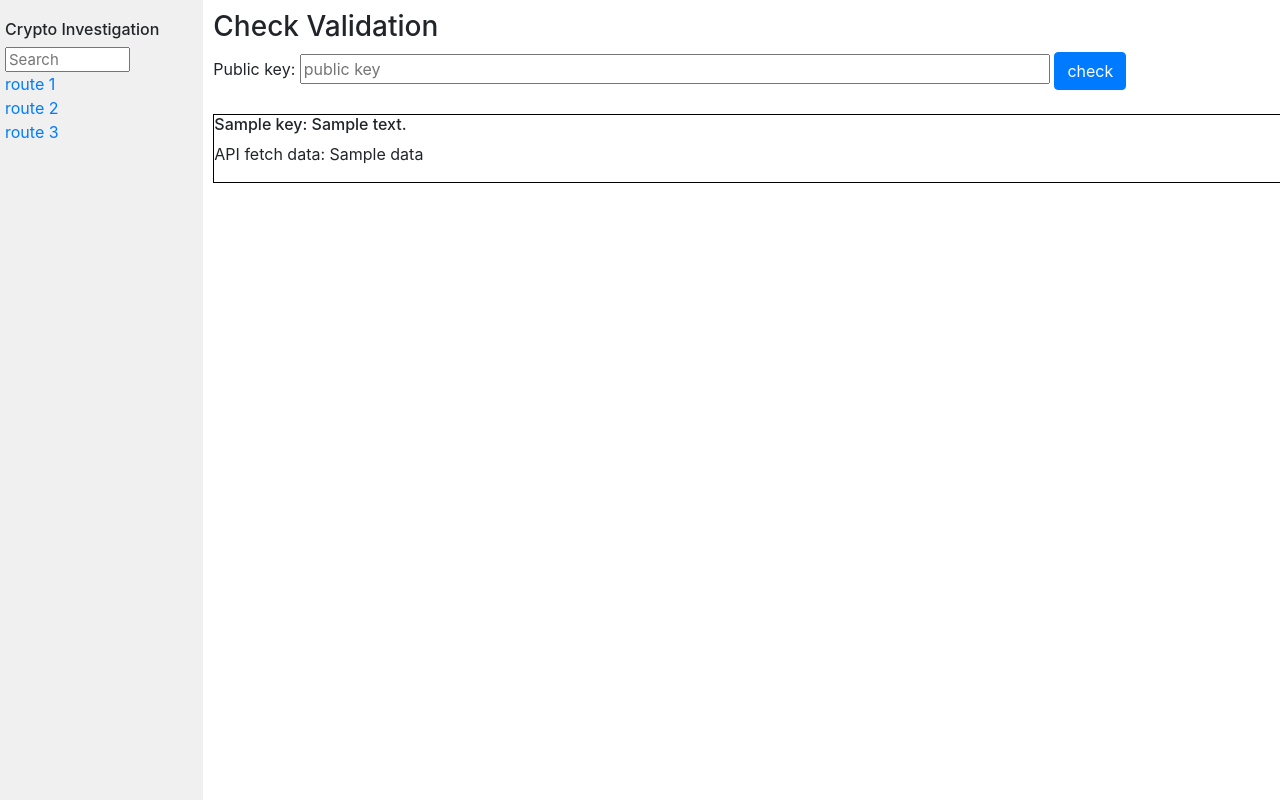
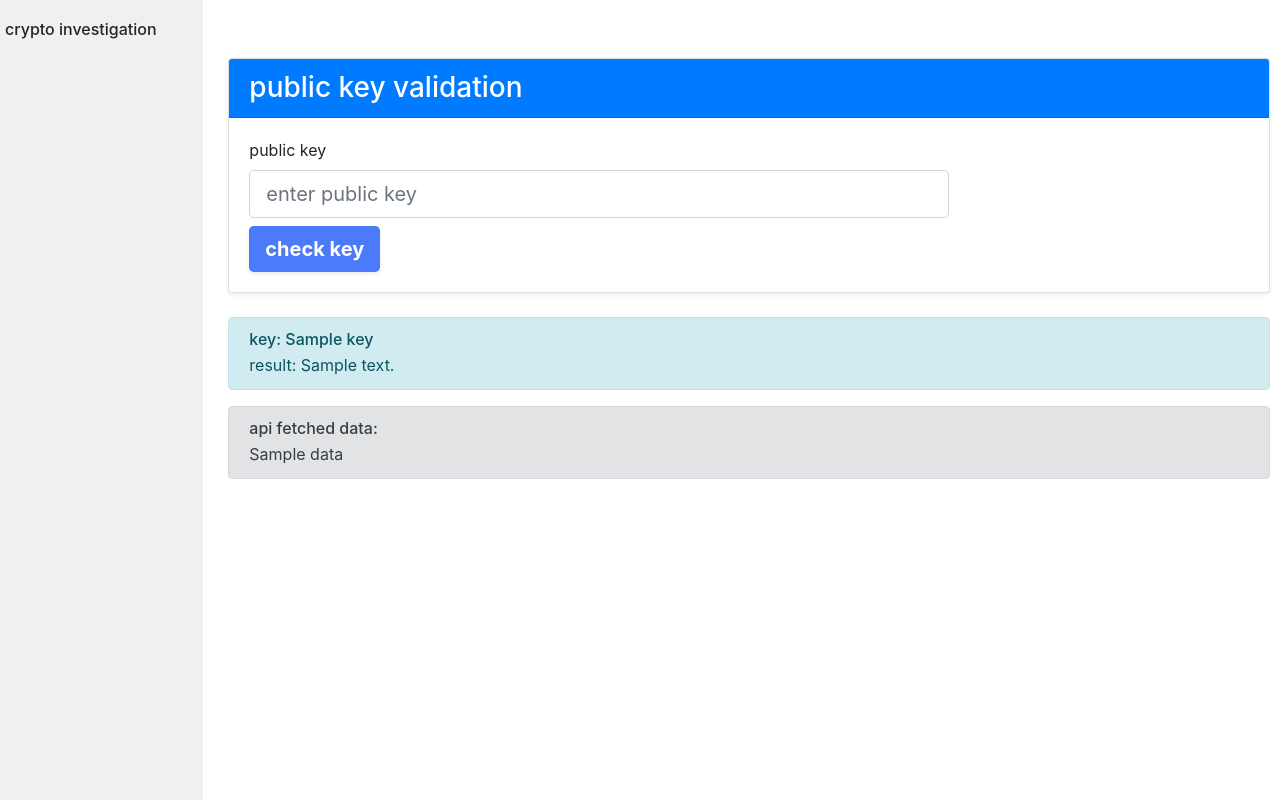
Before and after one commit to sankhadip-roy/crypto-invesigation-tool, a Django app: template investigation/templates/investigation/index.html in a window 1280 px wide. Run offline with Django 4.2, Linux system fonts and the light colour scheme; the template is opened without the code that fills it: most values are stand-ins (such as "Sample title", 1, 10 or a date in 2020); some libraries are stand-ins or nearby versions.

Commit message:
ui update

```diff
--- a/investigation/templates/investigation/index.html
+++ b/investigation/templates/investigation/index.html
@@ -1,19 +1,47 @@
 {% extends "investigation/layout.html" %}
 
 {% block title %}
-Crypto
+Crypto Key Validation
 {% endblock %}
 
 {% block body %}
-<h3>Check Validation</h3>
-<form action="{% url 'publicKeyCheck' %}" method="POST">
-    {% csrf_token %}
-    <label for="publicKey">Public key: </label>
-    <input type="text" id="publicKey" name="key" placeholder="public key">
-    <input type="submit" value="check" class="btn btn-primary">
-</form><br>
-<div class="result">
-    <h6>{{key}}: {{message}}</h6>
-    <p>API fetch data: {{data}}</p>
+<div class="container mt-5">
+    <div class="card shadow-sm">
+        <div class="card-header bg-primary text-white">
+            <h3 class="mb-0">public key validation</h3>
+        </div>
+        <div class="card-body">
+            <form action="{% url 'publicKeyCheck' %}" method="POST" class="row g-3">
+                {% csrf_token %}
+                <div class="col-md-12">
+                    <label for="publicKey" class="form-label">public key</label>
+                    <input type="text" id="publicKey" name="key" class="form-control form-control-lg"
+                        placeholder="enter public key" required>
+                </div>
+                <div class="col-12">
+                    <!-- Added margin to create a gap between the input and the button -->
+                    <button type="submit" class="btn btn-primary btn-lg shadow-sm mt-2"
+                        style="background-color: #4B7BFA; border: none;">
+                        <strong>check key</strong>
+                    </button>
+                </div>
+            </form>
+        </div>
+    </div>
+
+    <div class="mt-4">
+        {% if key %}
+        <div class="alert alert-info" role="alert">
+            <h6 class="mb-1">key: {{ key }}</h6>
+            <p class="mb-0">result: {{ message }}</p>
+        </div>
+        {% endif %}
+        {% if data %}
+        <div class="alert alert-secondary" role="alert">
+            <h6 class="mb-1">api fetched data:</h6>
+            <p class="mb-0">{{ data }}</p>
+        </div>
+        {% endif %}
+    </div>
 </div>
 {% endblock %}
--- a/investigation/templates/investigation/layout.html
+++ b/investigation/templates/investigation/layout.html
@@ -14,8 +14,8 @@
 <body>
     <div class="row">
         <div class="sidebar col-lg-2 col-md-3">
-            <h6>Crypto Investigation</h6>
-            <form action="" method="POST">
+            <h6>crypto investigation</h6>
+            <!-- <form action="" method="POST">
                 {% csrf_token %}
                 <input class="search" type="text" name="q" placeholder="Search">
             </form>
@@ -27,7 +27,7 @@
             </div>
             <div>
                 <a href="{% url 'index' %}">route 3</a>
-            </div>
+            </div> -->
             {% block nav %}
             {% endblock %}
         </div>
```
Also changed, not shown: investigation/views.py (+7 -7 lines), requirements.txt (renamed from reqirements.txt).
